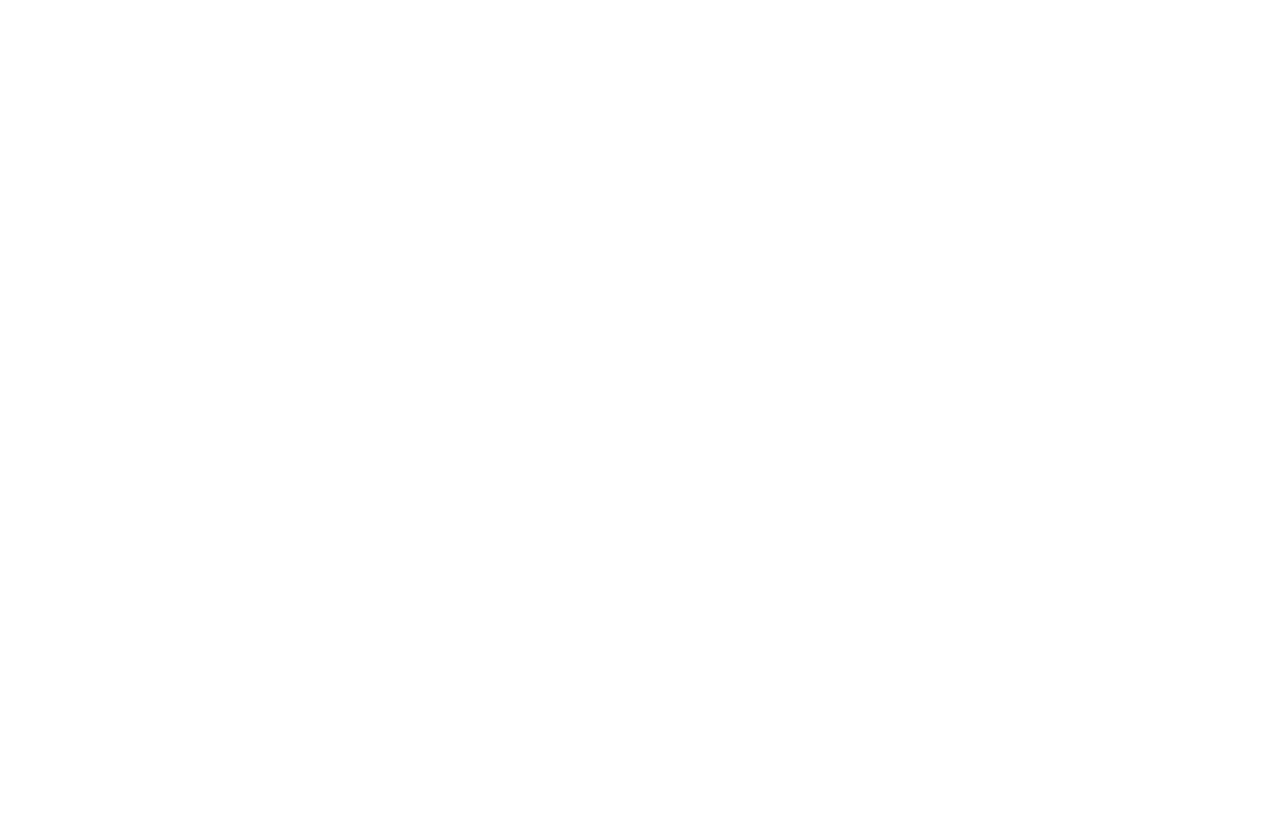
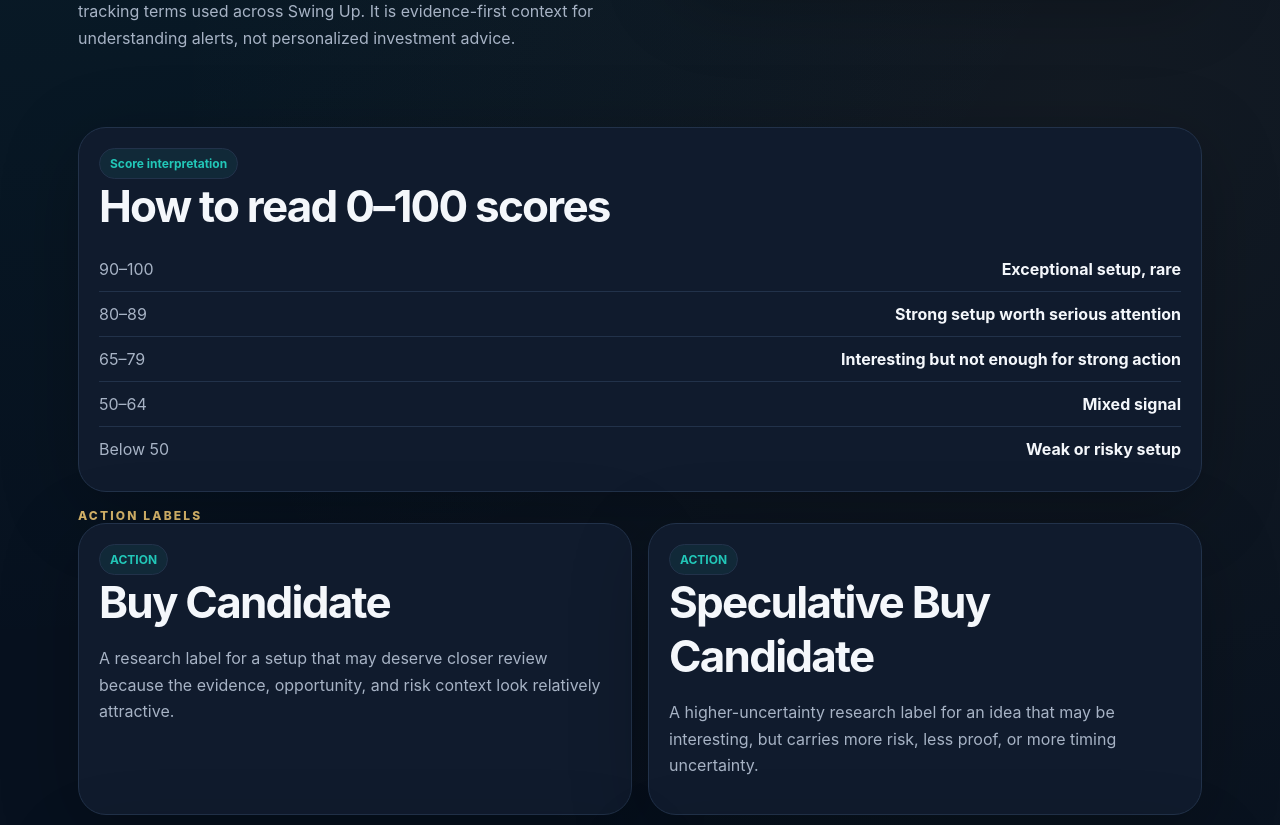
Before and after one commit to Team-AI-Factory/swing-up, a Next.js app: page /score-glossary in a window 1280 px wide. Before the commit this address had no page. Shown: the part 540-1365 px from the top of the page. Before the commit the page ends 868 px from the top, so only its background shows below. Built offline with nearby package versions, Linux system fonts and the light colour scheme.

Commit message:
Add score glossary page

```diff
--- /dev/null
+++ b/app/score-glossary/page.tsx
@@ -0,0 +1,171 @@
+const disclaimer =
+  "Swing Up provides market research and decision-support information. It does not guarantee returns. Investing involves risk, including possible loss of capital. Users are responsible for their own decisions.";
+
+const actionLabels = [
+  {
+    label: "Buy Candidate",
+    meaning:
+      "A research label for a setup that may deserve closer review because the evidence, opportunity, and risk context look relatively attractive.",
+  },
+  {
+    label: "Speculative Buy Candidate",
+    meaning:
+      "A higher-uncertainty research label for an idea that may be interesting, but carries more risk, less proof, or more timing uncertainty.",
+  },
+  {
+    label: "Watch",
+    meaning:
+      "A label for an idea worth monitoring, but not strong enough for stronger action based on the current evidence and context.",
+  },
+  {
+    label: "Sell Review",
+    meaning:
+      "A label that suggests reviewing whether an existing position still fits the evidence, risk, and market context.",
+  },
+  {
+    label: "Avoid",
+    meaning:
+      "A label for setups where the evidence, risk, price context, or broader conditions do not look attractive enough for action.",
+  },
+  {
+    label: "No Action",
+    meaning:
+      "A label meaning Swing Up does not see enough reason to act on the signal right now.",
+  },
+];
+
+const scoreRanges = [
+  ["90–100", "Exceptional setup, rare"],
+  ["80–89", "Strong setup worth serious attention"],
+  ["65–79", "Interesting but not enough for strong action"],
+  ["50–64", "Mixed signal"],
+  ["Below 50", "Weak or risky setup"],
+];
+
+const glossarySections = [
+  {
+    title: "Profit Potential Score",
+    eyebrow: "Opportunity",
+    body:
+      "Profit Potential Score means how attractive the setup looks after considering the signal, price context, upside, downside, sentiment, and whether the market may already be reacting. It is not a guaranteed chance of profit.",
+  },
+  {
+    title: "Evidence Confidence Score",
+    eyebrow: "Proof quality",
+    body:
+      "Evidence Confidence Score means how strong the proof is. It reflects how clear, relevant, timely, consistent, and source-backed the receipts appear to be. It is not a guaranteed chance of profit.",
+  },
+  {
+    title: "Risk Level",
+    eyebrow: "Downside",
+    body:
+      "Risk Level explains how badly the setup can go wrong. It can reflect volatility, timing risk, weak evidence, crowded positioning, liquidity concerns, company-specific problems, or broad market pressure.",
+  },
+  {
+    title: "Historical Pattern Match",
+    eyebrow: "Past context",
+    body:
+      "Historical Pattern Match compares a current setup with similar past events. It provides context and discipline, but similar past events can still lead to different future outcomes.",
+  },
+  {
+    title: "Priced-In Check",
+    eyebrow: "Market reaction",
+    body:
+      "Priced-In Check asks whether the market may have already absorbed the information. If the move looks crowded, obvious, or already reflected in price, Swing Up can treat the setup more cautiously.",
+  },
+  {
+    title: "Market Sentiment Impact",
+    eyebrow: "Environment",
+    body:
+      "Market sentiment describes whether the broader environment looks supportive, cautious, stressed, or crowded. Market sentiment can adjust the scores, but it does not guarantee outcomes.",
+  },
+  {
+    title: "Source Reliability",
+    eyebrow: "Source quality",
+    body:
+      "Source Reliability describes how dependable the underlying source appears to be. Official filings, direct company materials, and consistently available data sources usually carry more weight than vague or unverified claims.",
+  },
+  {
+    title: "Receipts Count",
+    eyebrow: "Evidence volume",
+    body:
+      "Receipts Count is the number of supporting items behind a signal or alert. More receipts can help, but quality matters more than raw count.",
+  },
+  {
+    title: "Public Ledger Outcome",
+    eyebrow: "Accountability",
+    body:
+      "Public Ledger Outcome is the after-the-fact tracking result for a published alert. It helps users review what happened later instead of relying on memory or marketing claims.",
+  },
+  {
+    title: "Max Gain",
+    eyebrow: "Best observed move",
+    body:
+      "Max Gain is the largest favorable move observed during the tracking window. It is a historical tracking measure, not a promise that future alerts will behave the same way.",
+  },
+  {
+    title: "Max Drawdown",
+    eyebrow: "Worst observed move",
+    body:
+      "Max Drawdown is the largest unfavorable move observed during the tracking window. It helps show how uncomfortable or risky the path became, even if the final outcome improved later.",
+  },
+];
+
+export default function ScoreGlossaryPage() {
+  return (
+    <div className="page">
+      <section className="hero trust-hero">
+        <div>
+          <div className="eyebrow">Score glossary</div>
+          <h1>Plain-English guide to Swing Up scores and labels.</h1>
+          <p>
+            This standalone glossary explains the main research scores, labels, and
+            tracking terms used across Swing Up. It is evidence-first context for
+            understanding alerts, not personalized investment advice.
+          </p>
+        </div>
+        <div className="card risk-callout">
+          <span className="badge">Important</span>
+          <h2>Research support only</h2>
+          <p>{disclaimer}</p>
+        </div>
+      </section>
+
+      <section className="trust-section">
+        <div className="card methodology-flow">
+          <span className="badge">Score interpretation</span>
+          <h2>How to read 0–100 scores</h2>
+          {scoreRanges.map(([range, meaning]) => (
+            <div className="metric" key={range}>
+              <span>{range}</span>
+              <strong>{meaning}</strong>
+            </div>
+          ))}
+        </div>
+      </section>
+
+      <section className="trust-section">
+        <div className="eyebrow">Action labels</div>
+        <div className="grid two">
+          {actionLabels.map((action) => (
+            <article className="card" key={action.label}>
+              <span className="badge">ACTION</span>
+              <h2>{action.label}</h2>
+              <p>{action.meaning}</p>
+            </article>
+          ))}
+        </div>
+      </section>
+
+      <section className="grid two trust-section">
+        {glossarySections.map((section) => (
+          <article className="card" key={section.title}>
+            <span className="badge">{section.eyebrow}</span>
+            <h2>{section.title}</h2>
+            <p>{section.body}</p>
+          </article>
+        ))}
+      </section>
+    </div>
+  );
+}
```
